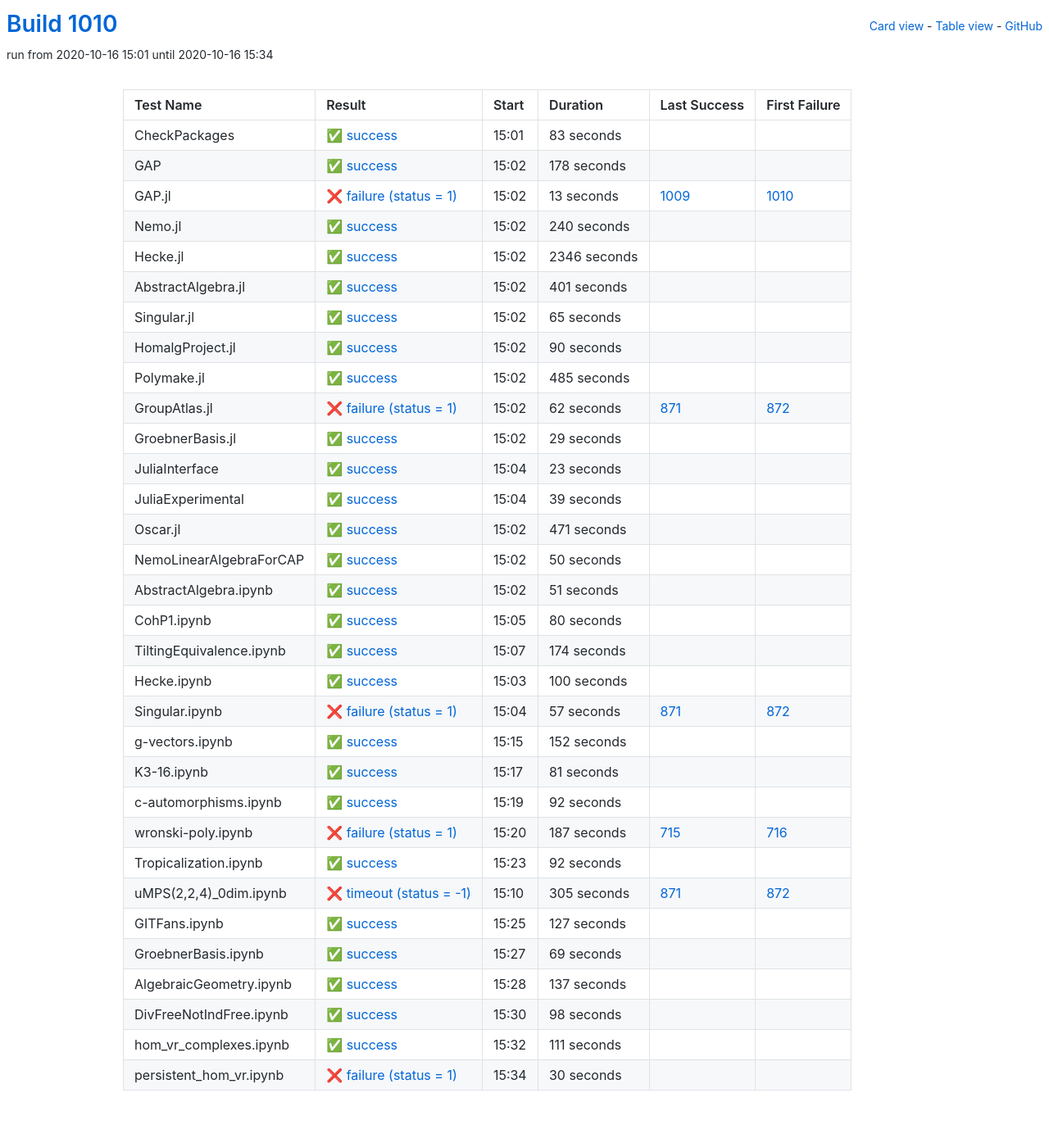
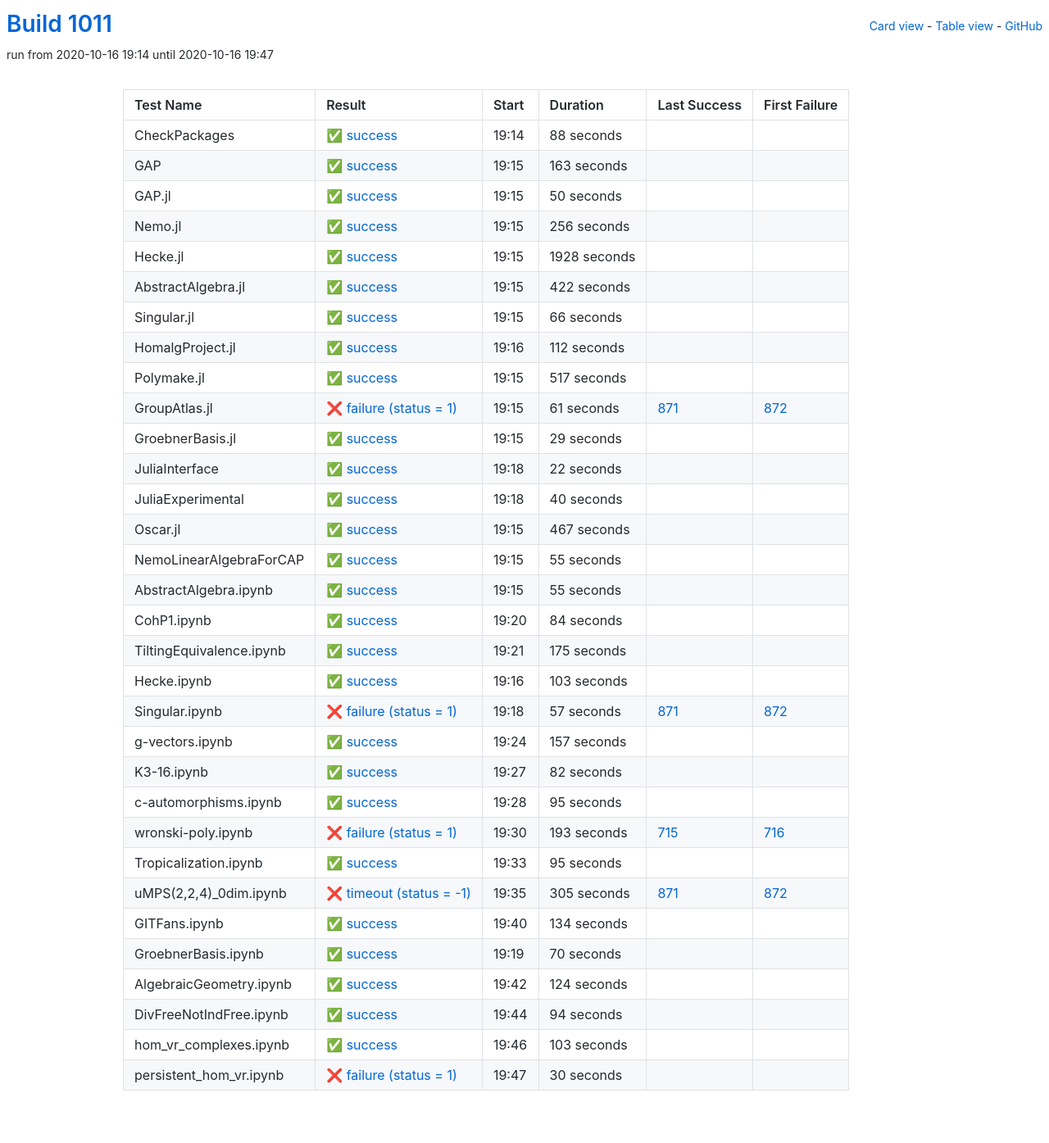
Before and after one commit to oscar-system/oscar-ci-status-stable, a Jekyll site: the page built from table.html, in a window 1280 px wide. Shown: the whole page at 82% size. Built offline with Jekyll 4.4.1, drawn with Linux system fonts in a browser that asks for light colours.

Commit message:
Build #1011

```diff
--- a/_data/ci.yml
+++ b/_data/ci.yml
@@ -1,6 +1,6 @@
 ---
-build: 1010
-build_url: https://oscarci.mathematik.uni-kl.de/job/oscar-stable/1010/
+build: 1011
+build_url: https://oscarci.mathematik.uni-kl.de/job/oscar-stable/1011/
 job: oscar-stable
 organization: oscar-system
 repo: oscar-ci-status-stable
@@ -8,128 +8,128 @@ repourl: https://github.com/oscar-system/oscar-ci-status-stable
 tests:
 - name: CheckPackages
   id: checkpackages
-  log: https://oscarci.mathematik.uni-kl.de/job/oscar-stable/1010/artifact/logs/build-1010/CheckPackages.log
-  start: 2020-10-16 15:01
+  log: https://oscarci.mathematik.uni-kl.de/job/oscar-stable/1011/artifact/logs/build-1011/CheckPackages.log
+  start: 2020-10-16 19:14
   success: true
   exitcode: 0
   status: success
-  duration: 83
+  duration: 88
   last_success: false
   last_success_url:
   first_failure: false
   first_failure_url:
 - name: GAP
   id: gap
-  log: https://oscarci.mathematik.uni-kl.de/job/oscar-stable/1010/artifact/logs/build-1010/GAP.log
-  start: 2020-10-16 15:02
+  log: https://oscarci.mathematik.uni-kl.de/job/oscar-stable/1011/artifact/logs/build-1011/GAP.log
+  start: 2020-10-16 19:15
   success: true
   exitcode: 0
   status: success
-  duration: 178
+  duration: 163
   last_success: false
   last_success_url:
   first_failure: false
   first_failure_url:
 - name: GAP.jl
   id: gap-jl
-  log: https://oscarci.mathematik.uni-kl.de/job/oscar-stable/1010/artifact/logs/build-1010/GAP.jl.log
-  start: 2020-10-16 15:02
-  success: false
-  exitcode: 1
-  status: failure
-  duration: 13
-  last_success: 1009
-  last_success_url: https://oscarci.mathematik.uni-kl.de/job/oscar-stable/1009/
-  first_failure: 1010
-  first_failure_url: https://oscarci.mathematik.uni-kl.de/job/oscar-stable/1010/
-- name: Nemo.jl
-  id: nemo-jl
-  log: https://oscarci.mathematik.uni-kl.de/job/oscar-stable/1010/artifact/logs/build-1010/Nemo.jl.log
-  start: 2020-10-16 15:02
+  log: https://oscarci.mathematik.uni-kl.de/job/oscar-stable/1011/artifact/logs/build-1011/GAP.jl.log
+  start: 2020-10-16 19:15
   success: true
   exitcode: 0
   status: success
-  duration: 240
+  duration: 50
+  last_success: false
+  last_success_url:
+  first_failure: false
+  first_failure_url:
+- name: Nemo.jl
+  id: nemo-jl
+  log: https://oscarci.mathematik.uni-kl.de/job/oscar-stable/1011/artifact/logs/build-1011/Nemo.jl.log
+  start: 2020-10-16 19:15
+  success: true
+  exitcode: 0
+  status: success
+  duration: 256
   last_success: false
   last_success_url:
   first_failure: false
   first_failure_url:
 - name: Hecke.jl
   id: hecke-jl
-  log: https://oscarci.mathematik.uni-kl.de/job/oscar-stable/1010/artifact/logs/build-1010/Hecke.jl.log
-  start: 2020-10-16 15:02
+  log: https://oscarci.mathematik.uni-kl.de/job/oscar-stable/1011/artifact/logs/build-1011/Hecke.jl.log
+  start: 2020-10-16 19:15
   success: true
   exitcode: 0
   status: success
-  duration: 2346
+  duration: 1928
   last_success: false
   last_success_url:
   first_failure: false
   first_failure_url:
 - name: AbstractAlgebra.jl
   id: abstractalgebra-jl
-  log: https://oscarci.mathematik.uni-kl.de/job/oscar-stable/1010/artifact/logs/build-1010/AbstractAlgebra.jl.log
-  start: 2020-10-16 15:02
+  log: https://oscarci.mathematik.uni-kl.de/job/oscar-stable/1011/artifact/logs/build-1011/AbstractAlgebra.jl.log
+  start: 2020-10-16 19:15
   success: true
   exitcode: 0
   status: success
-  duration: 401
+  duration: 422
   last_success: false
   last_success_url:
   first_failure: false
   first_failure_url:
 - name: Singular.jl
   id: singular-jl
-  log: https://oscarci.mathematik.uni-kl.de/job/oscar-stable/1010/artifact/logs/build-1010/Singular.jl.log
-  start: 2020-10-16 15:02
+  log: https://oscarci.mathematik.uni-kl.de/job/oscar-stable/1011/artifact/logs/build-1011/Singular.jl.log
+  start: 2020-10-16 19:15
   success: true
   exitcode: 0
   status: success
-  duration: 65
+  duration: 66
   last_success: false
   last_success_url:
   first_failure: false
   first_failure_url:
 - name: HomalgProject.jl
   id: homalgproject-jl
-  log: https://oscarci.mathematik.uni-kl.de/job/oscar-stable/1010/artifact/logs/build-1010/HomalgProject.jl.log
-  start: 2020-10-16 15:02
+  log: https://oscarci.mathematik.uni-kl.de/job/oscar-stable/1011/artifact/logs/build-1011/HomalgProject.jl.log
+  start: 2020-10-16 19:16
   success: true
   exitcode: 0
   status: success
-  duration: 90
+  duration: 112
   last_success: false
   last_success_url:
   first_failure: false
   first_failure_url:
 - name: Polymake.jl
   id: polymake-jl
-  log: https://oscarci.mathematik.uni-kl.de/job/oscar-stable/1010/artifact/logs/build-1010/Polymake.jl.log
-  start: 2020-10-16 15:02
+  log: https://oscarci.mathematik.uni-kl.de/job/oscar-stable/1011/artifact/logs/build-1011/Polymake.jl.log
+  start: 2020-10-16 19:15
   success: true
   exitcode: 0
   status: success
-  duration: 485
+  duration: 517
   last_success: false
   last_success_url:
   first_failure: false
   first_failure_url:
 - name: GroupAtlas.jl
   id: groupatlas-jl
-  log: https://oscarci.mathematik.uni-kl.de/job/oscar-stable/1010/artifact/logs/build-1010/GroupAtlas.jl.log
-  start: 2020-10-16 15:02
+  log: https://oscarci.mathematik.uni-kl.de/job/oscar-stable/1011/artifact/logs/build-1011/GroupAtlas.jl.log
+  start: 2020-10-16 19:15
   success: false
   exitcode: 1
   status: failure
-  duration: 62
+  duration: 61
   last_success: 871
   last_success_url: https://oscarci.mathematik.uni-kl.de/job/oscar-stable/871/
   first_failure: 872
   first_failure_url: https://oscarci.mathematik.uni-kl.de/job/oscar-stable/872/
 - name: GroebnerBasis.jl
   id: groebnerbasis-jl
-  log: https://oscarci.mathematik.uni-kl.de/job/oscar-stable/1010/artifact/logs/build-1010/GroebnerBasis.jl.log
-  start: 2020-10-16 15:02
+  log: https://oscarci.mathematik.uni-kl.de/job/oscar-stable/1011/artifact/logs/build-1011/GroebnerBasis.jl.log
+  start: 2020-10-16 19:15
   success: true
   exitcode: 0
   status: success
@@ -140,104 +140,104 @@ tests:
   first_failure_url:
 - name: JuliaInterface
   id: juliainterface
-  log: https://oscarci.mathematik.uni-kl.de/job/oscar-stable/1010/artifact/logs/build-1010/JuliaInterface.log
-  start: 2020-10-16 15:04
+  log: https://oscarci.mathematik.uni-kl.de/job/oscar-stable/1011/artifact/logs/build-1011/JuliaInterface.log
+  start: 2020-10-16 19:18
   success: true
   exitcode: 0
   status: success
-  duration: 23
+  duration: 22
   last_success: false
   last_success_url:
   first_failure: false
   first_failure_url:
 - name: JuliaExperimental
   id: juliaexperimental
-  log: https://oscarci.mathematik.uni-kl.de/job/oscar-stable/1010/artifact/logs/build-1010/JuliaExperimental.log
-  start: 2020-10-16 15:04
+  log: https://oscarci.mathematik.uni-kl.de/job/oscar-stable/1011/artifact/logs/build-1011/JuliaExperimental.log
+  start: 2020-10-16 19:18
   success: true
   exitcode: 0
   status: success
-  duration: 39
+  duration: 40
   last_success: false
   last_success_url:
   first_failure: false
   first_failure_url:
 - name: Oscar.jl
   id: oscar-jl
-  log: https://oscarci.mathematik.uni-kl.de/job/oscar-stable/1010/artifact/logs/build-1010/Oscar.jl.log
-  start: 2020-10-16 15:02
+  log: https://oscarci.mathematik.uni-kl.de/job/oscar-stable/1011/artifact/logs/build-1011/Oscar.jl.log
+  start: 2020-10-16 19:15
   success: true
   exitcode: 0
   status: success
-  duration: 471
+  duration: 467
   last_success: false
   last_success_url:
   first_failure: false
   first_failure_url:
 - name: NemoLinearAlgebraForCAP
   id: nemolinearalgebraforcap
-  log: https://oscarci.mathematik.uni-kl.de/job/oscar-stable/1010/artifact/logs/build-1010/NemoLinearAlgebraForCAP.log
-  start: 2020-10-16 15:02
+  log: https://oscarci.mathematik.uni-kl.de/job/oscar-stable/1011/artifact/logs/build-1011/NemoLinearAlgebraForCAP.log
+  start: 2020-10-16 19:15
   success: true
   exitcode: 0
   status: success
-  duration: 50
+  duration: 55
   last_success: false
   last_success_url:
   first_failure: false
   first_failure_url:
 - name: AbstractAlgebra.ipynb
   id: abstractalgebra-ipynb
-  log: https://oscarci.mathematik.uni-kl.de/job/oscar-stable/1010/artifact/logs/build-1010/AbstractAlgebra.ipynb.log
-  start: 2020-10-16 15:02
+  log: https://oscarci.mathematik.uni-kl.de/job/oscar-stable/1011/artifact/logs/build-1011/AbstractAlgebra.ipynb.log
+  start: 2020-10-16 19:15
   success: true
   exitcode: 0
   status: success
-  duration: 51
+  duration: 55
   last_success: false
   last_success_url:
   first_failure: false
   first_failure_url:
 - name: CohP1.ipynb
   id: cohp1-ipynb
-  log: https://oscarci.mathematik.uni-kl.de/job/oscar-stable/1010/artifact/logs/build-1010/CohP1.ipynb.log
-  start: 2020-10-16 15:05
+  log: https://oscarci.mathematik.uni-kl.de/job/oscar-stable/1011/artifact/logs/build-1011/CohP1.ipynb.log
+  start: 2020-10-16 19:20
   success: true
   exitcode: 0
   status: success
-  duration: 80
+  duration: 84
   last_success: false
   last_success_url:
   first_failure: false
   first_failure_url:
 - name: TiltingEquivalence.ipynb
   id: tiltingequivalence-ipynb
-  log: https://oscarci.mathematik.uni-kl.de/job/oscar-stable/1010/artifact/logs/build-1010/TiltingEquivalence.ipynb.log
-  start: 2020-10-16 15:07
+  log: https://oscarci.mathematik.uni-kl.de/job/oscar-stable/1011/artifact/logs/build-1011/TiltingEquivalence.ipynb.log
+  start: 2020-10-16 19:21
   success: true
   exitcode: 0
   status: success
-  duration: 174
+  duration: 175
   last_success: false
   last_success_url:
   first_failure: false
   first_failure_url:
 - name: Hecke.ipynb
   id: hecke-ipynb
-  log: https://oscarci.mathematik.uni-kl.de/job/oscar-stable/1010/artifact/logs/build-1010/Hecke.ipynb.log
-  start: 2020-10-16 15:03
+  log: https://oscarci.mathematik.uni-kl.de/job/oscar-stable/1011/artifact/logs/build-1011/Hecke.ipynb.log
+  start: 2020-10-16 19:16
   success: true
   exitcode: 0
   status: success
-  duration: 100
+  duration: 103
   last_success: false
   last_success_url:
   first_failure: false
   first_failure_url:
 - name: Singular.ipynb
   id: singular-ipynb
-  log: https://oscarci.mathematik.uni-kl.de/job/oscar-stable/1010/artifact/logs/build-1010/Singular.ipynb.log
-  start: 2020-10-16 15:04
+  log: https://oscarci.mathematik.uni-kl.de/job/oscar-stable/1011/artifact/logs/build-1011/Singular.ipynb.log
+  start: 2020-10-16 19:18
   success: false
   exitcode: 1
   status: failure
@@ -248,68 +248,68 @@ tests:
   first_failure_url: https://oscarci.mathematik.uni-kl.de/job/oscar-stable/872/
 - name: g-vectors.ipynb
   id: g-vectors-ipynb
-  log: https://oscarci.mathematik.uni-kl.de/job/oscar-stable/1010/artifact/logs/build-1010/g-vectors.ipynb.log
-  start: 2020-10-16 15:15
+  log: https://oscarci.mathematik.uni-kl.de/job/oscar-stable/1011/artifact/logs/build-1011/g-vectors.ipynb.log
+  start: 2020-10-16 19:24
   success: true
   exitcode: 0
   status: success
-  duration: 152
+  duration: 157
   last_success: false
   last_success_url:
   first_failure: false
   first_failure_url:
 - name: K3-16.ipynb
   id: k3-16-ipynb
-  log: https://oscarci.mathematik.uni-kl.de/job/oscar-stable/1010/artifact/logs/build-1010/K3-16.ipynb.log
-  start: 2020-10-16 15:17
+  log: https://oscarci.mathematik.uni-kl.de/job/oscar-stable/1011/artifact/logs/build-1011/K3-16.ipynb.log
+  start: 2020-10-16 19:27
   success: true
   exitcode: 0
   status: success
-  duration: 81
+  duration: 82
   last_success: false
   last_success_url:
   first_failure: false
   first_failure_url:
 - name: c-automorphisms.ipynb
   id: c-automorphisms-ipynb
-  log: https://oscarci.mathematik.uni-kl.de/job/oscar-stable/1010/artifact/logs/build-1010/c-automorphisms.ipynb.log
-  start: 2020-10-16 15:19
+  log: https://oscarci.mathematik.uni-kl.de/job/oscar-stable/1011/artifact/logs/build-1011/c-automorphisms.ipynb.log
+  start: 2020-10-16 19:28
   success: true
   exitcode: 0
   status: success
-  duration: 92
+  duration: 95
   last_success: false
   last_success_url:
   first_failure: false
   first_failure_url:
 - name: wronski-poly.ipynb
   id: wronski-poly-ipynb
-  log: https://oscarci.mathematik.uni-kl.de/job/oscar-stable/1010/artifact/logs/build-1010/wronski-poly.ipynb.log
-  start: 2020-10-16 15:20
+  log: https://oscarci.mathematik.uni-kl.de/job/oscar-stable/1011/artifact/logs/build-1011/wronski-poly.ipynb.log
+  start: 2020-10-16 19:30
   success: false
   exitcode: 1
   status: failure
-  duration: 187
+  duration: 193
   last_success: 715
   last_success_url: https://oscarci.mathematik.uni-kl.de/job/oscar-stable/715/
   first_failure: 716
   first_failure_url: https://oscarci.mathematik.uni-kl.de/job/oscar-stable/716/
 - name: Tropicalization.ipynb
   id: tropicalization-ipynb
-  log: https://oscarci.mathematik.uni-kl.de/job/oscar-stable/1010/artifact/logs/build-1010/Tropicalization.ipynb.log
-  start: 2020-10-16 15:23
+  log: https://oscarci.mathematik.uni-kl.de/job/oscar-stable/1011/artifact/logs/build-1011/Tropicalization.ipynb.log
+  start: 2020-10-16 19:33
   success: true
   exitcode: 0
   status: success
-  duration: 92
+  duration: 95
   last_success: false
   last_success_url:
   first_failure: false
   first_failure_url:
 - name: uMPS(2,2,4)_0dim.ipynb
   id: umps-2-2-4-0dim-ipynb
-  log: https://oscarci.mathematik.uni-kl.de/job/oscar-stable/1010/artifact/logs/build-1010/uMPS-2-2-4-_0dim.ipynb.log
-  start: 2020-10-16 15:10
+  log: https://oscarci.mathematik.uni-kl.de/job/oscar-stable/1011/artifact/logs/build-1011/uMPS-2-2-4-_0dim.ipynb.log
+  start: 2020-10-16 19:35
   success: false
   exitcode: -1
   status: timeout
@@ -320,68 +320,68 @@ tests:
   first_failure_url: https://oscarci.mathematik.uni-kl.de/job/oscar-stable/872/
 - name: GITFans.ipynb
   id: gitfans-ipynb
-  log: https://oscarci.mathematik.uni-kl.de/job/oscar-stable/1010/artifact/logs/build-1010/GITFans.ipynb.log
-  start: 2020-10-16 15:25
+  log: https://oscarci.mathematik.uni-kl.de/job/oscar-stable/1011/artifact/logs/build-1011/GITFans.ipynb.log
+  start: 2020-10-16 19:40
   success: true
   exitcode: 0
   status: success
-  duration: 127
+  duration: 134
   last_success: false
   last_success_url:
   first_failure: false
   first_failure_url:
 - name: GroebnerBasis.ipynb
   id: groebnerbasis-ipynb
-  log: https://oscarci.mathematik.uni-kl.de/job/oscar-stable/1010/artifact/logs/build-1010/GroebnerBasis.ipynb.log
-  start: 2020-10-16 15:27
+  log: https://oscarci.mathematik.uni-kl.de/job/oscar-stable/1011/artifact/logs/build-1011/GroebnerBasis.ipynb.log
+  start: 2020-10-16 19:19
   success: true
   exitcode: 0
   status: success
-  duration: 69
+  duration: 70
   last_success: false
   last_success_url:
   first_failure: false
   first_failure_url:
 - name: AlgebraicGeometry.ipynb
   id: algebraicgeometry-ipynb
-  log: https://oscarci.mathematik.uni-kl.de/job/oscar-stable/1010/artifact/logs/build-1010/AlgebraicGeometry.ipynb.log
-  start: 2020-10-16 15:28
+  log: https://oscarci.mathematik.uni-kl.de/job/oscar-stable/1011/artifact/logs/build-1011/AlgebraicGeometry.ipynb.log
+  start: 2020-10-16 19:42
   success: true
   exitcode: 0
   status: success
-  duration: 137
+  duration: 124
   last_success: false
   last_success_url:
   first_failure: false
   first_failure_url:
 - name: DivFreeNotIndFree.ipynb
   id: divfreenotindfree-ipynb
-  log: https://oscarci.mathematik.uni-kl.de/job/oscar-stable/1010/artifact/logs/build-1010/DivFreeNotIndFree.ipynb.log
-  start: 2020-10-16 15:30
+  log: https://oscarci.mathematik.uni-kl.de/job/oscar-stable/1011/artifact/logs/build-1011/DivFreeNotIndFree.ipynb.log
+  start: 2020-10-16 19:44
   success: true
   exitcode: 0
   status: success
-  duration: 98
+  duration: 94
   last_success: false
   last_success_url:
   first_failure: false
   first_failure_url:
 - name: hom_vr_complexes.ipynb
   id: hom-vr-complexes-ipynb
-  log: https://oscarci.mathematik.uni-kl.de/job/oscar-stable/1010/artifact/logs/build-1010/hom_vr_complexes.ipynb.log
-  start: 2020-10-16 15:32
+  log: https://oscarci.mathematik.uni-kl.de/job/oscar-stable/1011/artifact/logs/build-1011/hom_vr_complexes.ipynb.log
+  start: 2020-10-16 19:46
   success: true
   exitcode: 0
   status: success
-  duration: 111
+  duration: 103
   last_success: false
   last_success_url:
   first_failure: false
   first_failure_url:
 - name: persistent_hom_vr.ipynb
   id: persistent-hom-vr-ipynb
-  log: https://oscarci.mathematik.uni-kl.de/job/oscar-stable/1010/artifact/logs/build-1010/persistent_hom_vr.ipynb.log
-  start: 2020-10-16 15:34
+  log: https://oscarci.mathematik.uni-kl.de/job/oscar-stable/1011/artifact/logs/build-1011/persistent_hom_vr.ipynb.log
+  start: 2020-10-16 19:47
   success: false
   exitcode: 1
   status: failure
```
Also changed, not shown: README.md.
